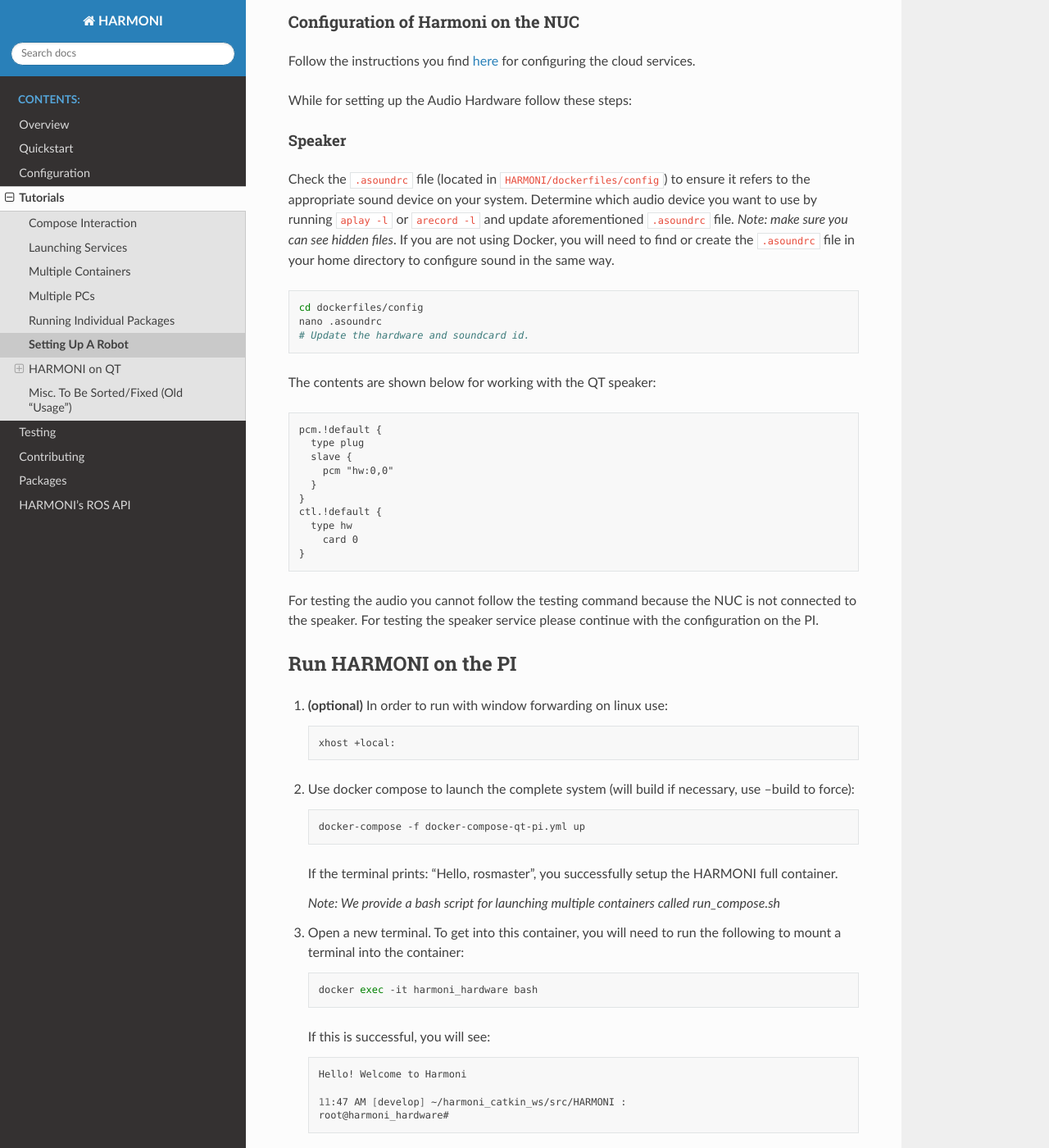
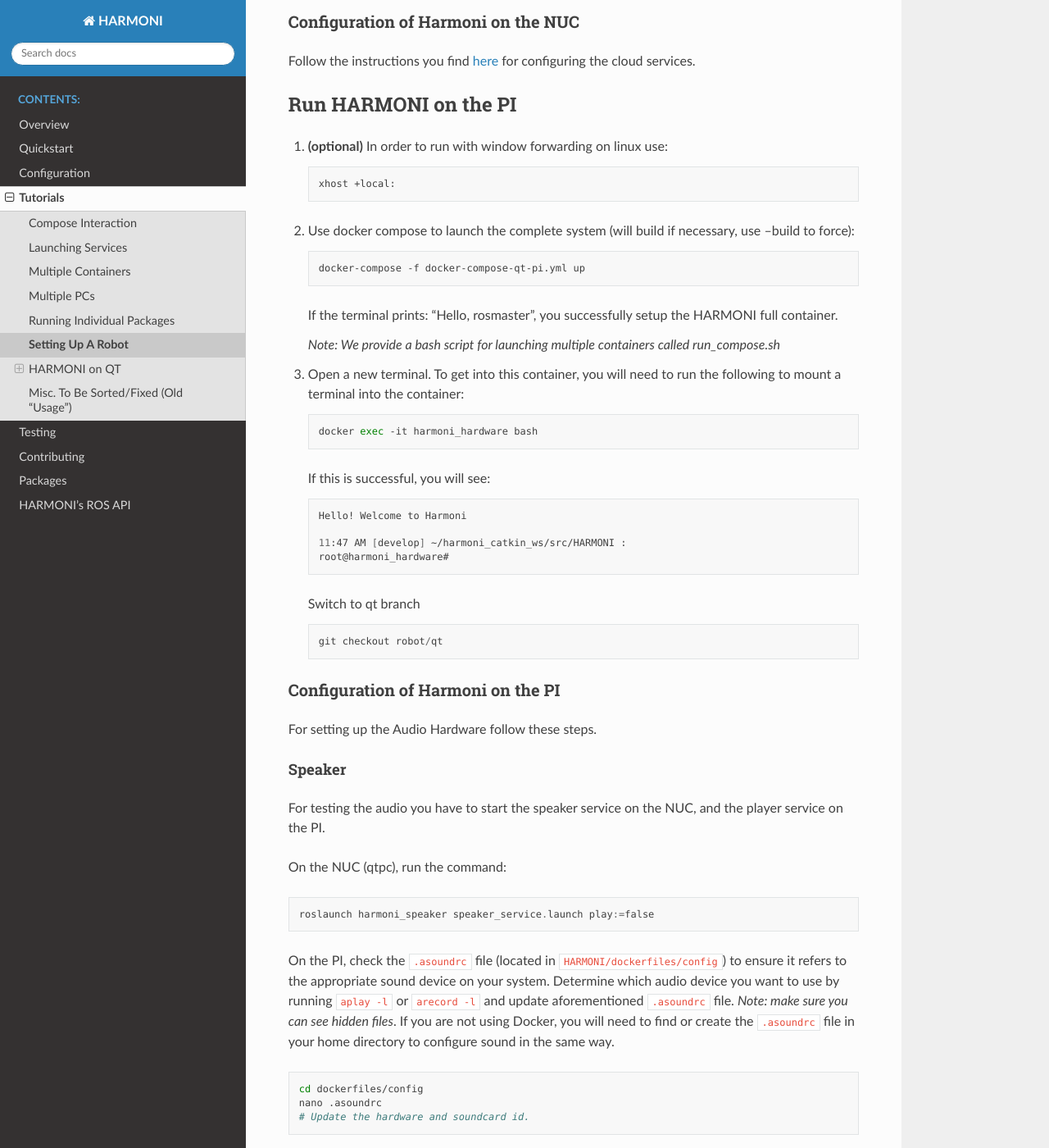
Before and after one commit to interaction-lab/HARMONI, a Sphinx documentation site: the page built from doc/tutorials/Setting-Up-a-New-Robot.md, in a window 1280 px wide and 1400 px high, scrolled down 2425 px. Shown: the whole window at 82% size. Built offline with Sphinx 7.4.7 and the Read the Docs theme 2.0.0, drawn with Linux system fonts in a browser that asks for light colours; pages that are not in the unit, such as notebooks, are missing from menus; some of the changed text lies outside the part shown.

Commit message:
fixing #83 and #81

````diff
--- a/doc/tutorials/Setting-Up-a-New-Robot.md
+++ b/doc/tutorials/Setting-Up-a-New-Robot.md
@@ -39,8 +39,6 @@
 
 
 ## HARMONI Install (to do on both NUC and PI)
-
-
 
 1. Clone the repository:
 
@@ -123,33 +121,6 @@
 
 Follow the instructions you find [here](../Configuration/Cloud-Services) for configuring the cloud services.
 
-While for setting up the Audio Hardware follow these steps:
-
-#### Speaker
-
-Check the `.asoundrc` file (located in `HARMONI/dockerfiles/config`) to ensure it refers to the appropriate sound device on your system. Determine which audio device you want to use by running `aplay -l` or `arecord -l` and update aforementioned `.asoundrc` file. *Note: make sure you can see hidden files*. If you are not using Docker, you will need to find or create the `.asoundrc` file in your home directory to configure sound in the same way.
-
-```bash
-cd dockerfiles/config
-nano .asoundrc
-# Update the hardware and soundcard id.
-```
-The contents are shown below for working with the QT speaker:
-
-```
-pcm.!default {
-  type plug
-  slave {
-    pcm "hw:0,0"
-  }
-}
-ctl.!default {
-  type hw
-    card 0
-}
-```
-
-For testing the audio you cannot follow the testing command because the NUC is not connected to the speaker. For testing the speaker service please continue with the configuration on the PI.
 
 
 ## Run HARMONI on the PI
@@ -207,6 +178,31 @@
 ```
 roslaunch harmoni_speaker speaker_service.launch play:=false
 ```
+
+On the PI, check the `.asoundrc` file (located in `HARMONI/dockerfiles/config`) to ensure it refers to the appropriate sound device on your system. Determine which audio device you want to use by running `aplay -l` or `arecord -l` and update aforementioned `.asoundrc` file. *Note: make sure you can see hidden files*. If you are not using Docker, you will need to find or create the `.asoundrc` file in your home directory to configure sound in the same way.
+
+```bash
+cd dockerfiles/config
+nano .asoundrc
+# Update the hardware and soundcard id.
+```
+The contents are shown below for working with the QT speaker:
+
+```
+pcm.!default {
+  type plug
+  slave {
+    pcm "hw:0,0"
+  }
+}
+ctl.!default {
+  type hw
+    card 0
+}
+```
+
+For testing the audio you cannot follow the testing command because the NUC is not connected to the speaker. For testing the speaker service please continue with the configuration on the PI.
+
 On the PI (qtrp), run the command:
 
 ```
````
Also changed, not shown: other parts of doc/tutorials/Setting-Up-a-New-Robot.md (+1 -1 lines).
